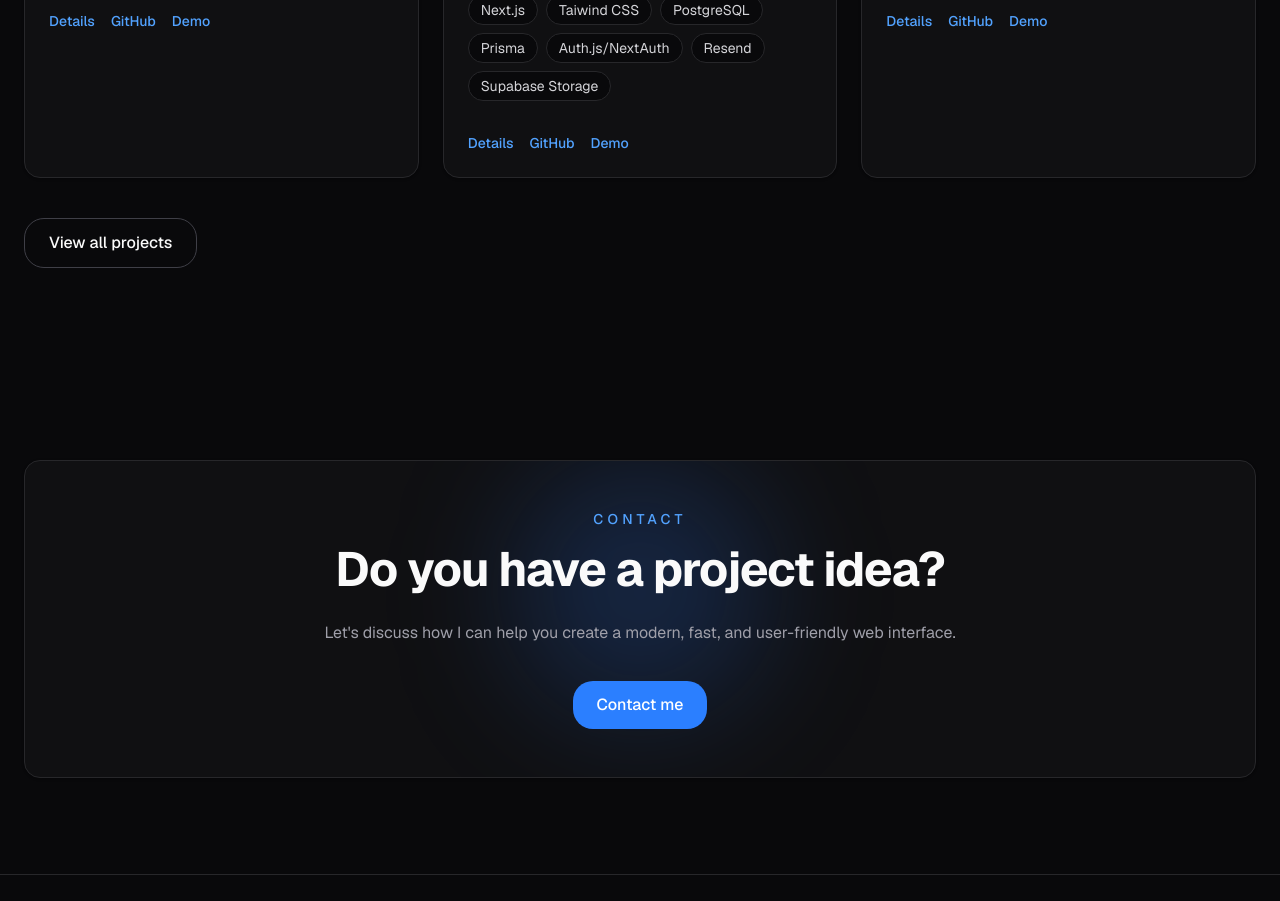
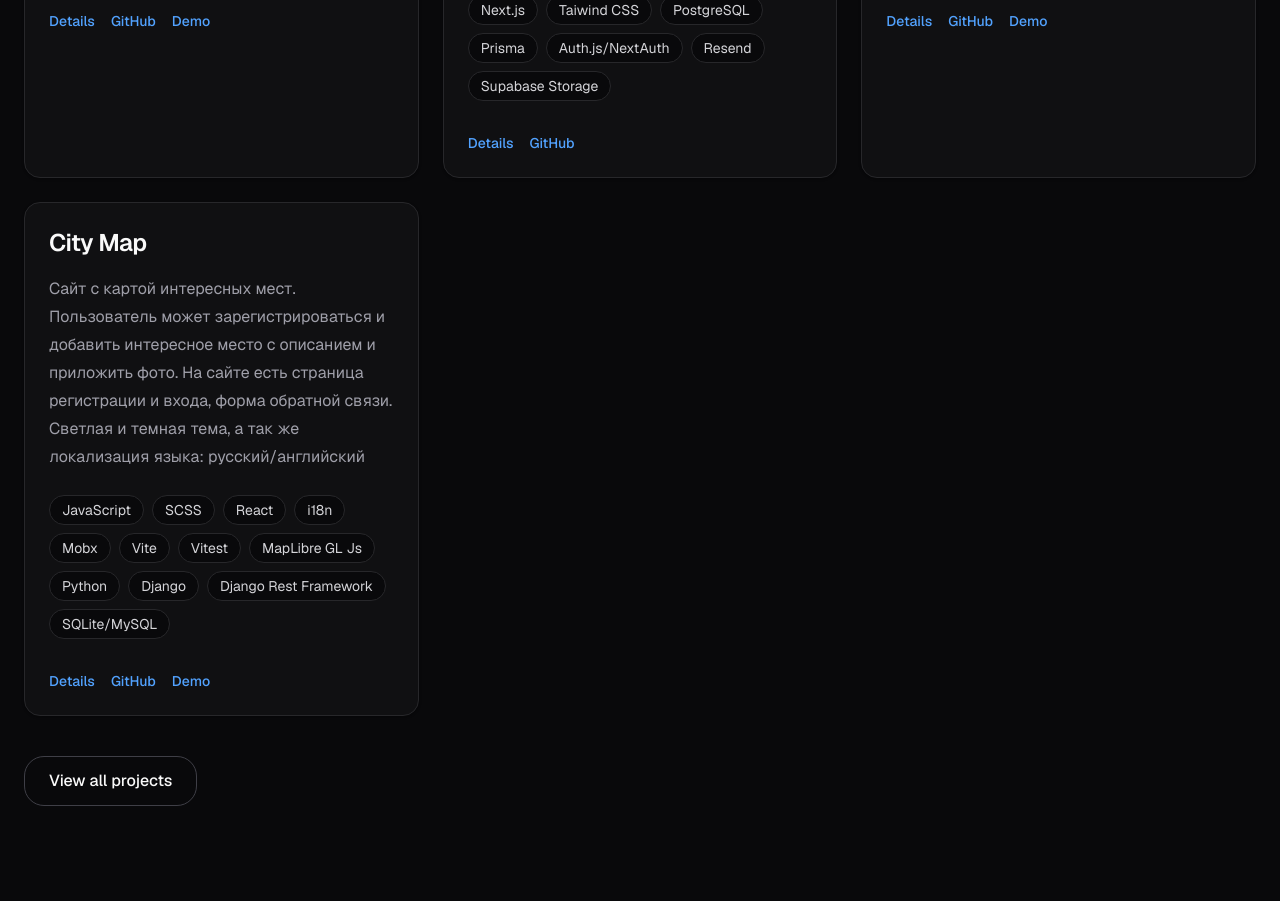
Before and after one commit to avramenkomy/portfolio, a Next.js app: page / in a window 1280 px wide. Shown: the part 2800-3701 px from the top of the page. Built offline with nearby package versions, Linux system fonts and the light colour scheme.

Commit message:
refactor/hidden demo button if project without demo version and add new project

```diff
--- a/src/app/projects/[slug]/page.js
+++ b/src/app/projects/[slug]/page.js
@@ -65,11 +65,11 @@ export default async function ProjectPage({ params }) {
             ))}
           </div>
 
-          <div className="mt-10 flex flex-col gap-4 sm:flex-row">
+          {project.demo && <div className="mt-10 flex flex-col gap-4 sm:flex-row">
             <Button href={project.demo}>
               Live Demo
             </Button>
-          </div>
+          </div>}
 
           <div className="mt-10 flex flex-col gap-4 sm:flex-row">
             <Button href={project.github}>
--- a/src/components/projects/ProjectCard.jsx
+++ b/src/components/projects/ProjectCard.jsx
@@ -46,14 +46,14 @@ export default function ProjectCard({ project }) {
             GitHub
           </a>
 
-          <a
+          {project.demo && <a
             href={project.demo}
             target="_blank"
             rel="noreferrer"
             className="text-sm font-medium text-blue-400 transition hover:text-blue-300"
           >
             Demo
-          </a>
+          </a>}
         </div>
       </div>
     </Card>
--- a/src/data/projects.js
+++ b/src/data/projects.js
@@ -18,7 +18,7 @@ const projects = {
       description: "A task management application with filtering, states, and a user-friendly interface.",
       stack: ["React", "JavaScript", "CSS"],
       github: "https://github.com/your-name/task-manager",
-      demo: "https://task-manager-demo.com",
+      demo: null,
 
       slug: 'task-manager',
       featured: false,
@@ -29,7 +29,7 @@ const projects = {
       description: "A weather forecast application with data acquisition from the API and an adaptive interface.",
       stack: ["JavaScript", "API", "React"],
       github: "https://github.com/your-name/weather-app",
-      demo: "https://weather-demo.com",
+      demo: null,
 
       slug: 'weather-app',
       featured: false,
@@ -40,7 +40,7 @@ const projects = {
       description: 'Minimplatform with content moderation. Users register, create cards/posts, the moderator checks them, the admin manages users and roles. A feedback form that sends an email and additionally saves the message in the database.',
       stack: ['Next.js', 'Taiwind CSS', 'PostgreSQL', 'Prisma', 'Auth.js/NextAuth', 'Resend', 'Supabase Storage',],
       github: "https://github.com/your-name/content-hub",
-      demo: "https://content-hub-demo.com",
+      demo: null,
 
       slug: 'content-hub',
       featured: true,
@@ -55,6 +55,17 @@ const projects = {
 
       slug: 'altika',
       featured: true,
+    },
+
+    {
+      title: 'City Map',
+      description: 'Сайт с картой интересных мест. Пользователь может зарегистрироваться и добавить интересное место с описанием и приложить фото. На сайте есть страница регистрации и входа, форма обратной связи. Светлая и темная тема, а так же локализация языка: русский/английский',
+      stack: ['JavaScript', 'SCSS', 'React', 'i18n', 'Mobx', 'Vite', 'Vitest', 'MapLibre GL Js', 'Python', 'Django', 'Django Rest Framework', 'SQLite/MySQL'],
+      github: 'https://github.com/avramenkomy/city-map',
+      demo: 'https://www.pet-city-map.ru',
+
+      slug: 'city-map',
+      featured: true,
     }
   ],
 }
```
